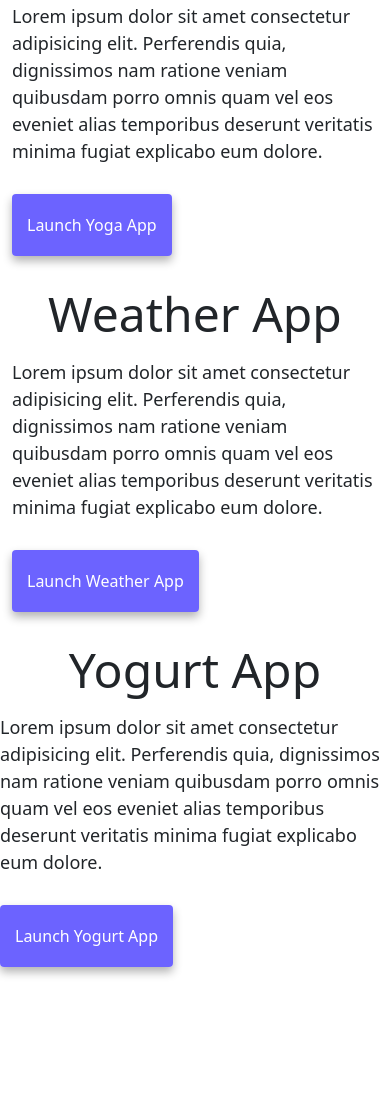
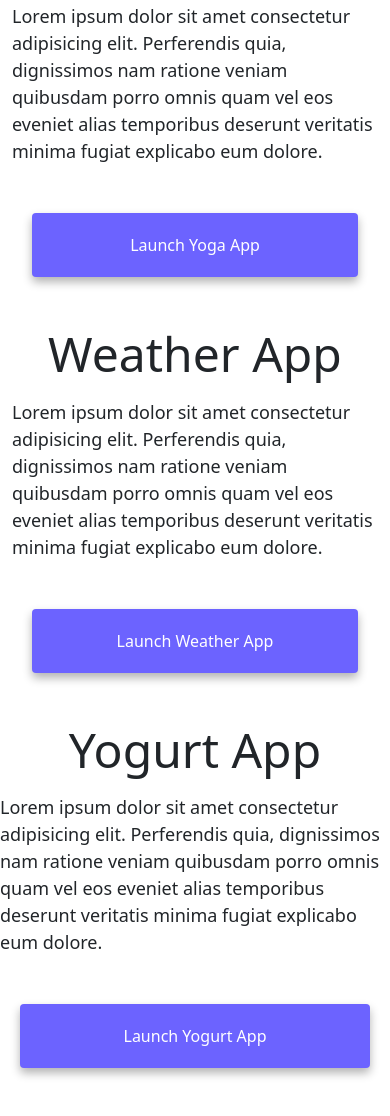
Before and after one commit to teaArchivist/advanced-tools-homework, a plain HTML site: page index.html in a window 390 px wide. Shown: the part 670-1786 px from the top of the page. Before the commit the page ends 1678 px from the top, so only its background shows below. Drawn offline with nearby package versions, Linux system fonts and the light colour scheme.

Commit message:
@media css

```diff
--- a/css/style.css
+++ b/css/style.css
@@ -114,3 +114,10 @@ p {
   margin-right: calc(var(--bs-gutter-x) / -2);
   margin-left: calc(var(--bs-gutter-x) / -2);
 }
+@media (max-width: 576px) {
+  .project-link {
+    display: block;
+    text-align: center;
+    margin: 0 20px;
+  }
+}
--- a/index.html
+++ b/index.html
@@ -3,6 +3,7 @@
   <head>
     <meta charset="UTF-8" />
     <meta http-equiv="X-UA-Compatible" content="IE=edge" />
+    <meta name="viewport" content="width=device-width, initial-scale=1.0" />
     <meta
       name="description"
       content="Portfolio and contact information for Alexandra Curran."
@@ -78,7 +79,7 @@
             explicabo eum dolore.
           </p>
           <div class="mt-5">
-            <a href="#" class="primary-link">Launch Yoga App</a>
+            <a href="#" class="primary-link project-link">Launch Yoga App</a>
           </div>
         </div>
       </div>
@@ -93,7 +94,7 @@
           </p>
 
           <div class="mb-5 mt-5">
-            <a href="#" class="primary-link">Launch Weather App</a>
+            <a href="#" class="primary-link project-link">Launch Weather App</a>
           </div>
         </div>
         <div class="col-md-6">
@@ -122,9 +123,7 @@
           explicabo eum dolore.
         </p>
         <div class="mt-5">
-          <a href="#" class="primary-link d-sm-none-center"
-            >Launch Yogurt App</a
-          >
+          <a href="#" class="primary-link project-link">Launch Yogurt App</a>
         </div>
       </div>
     </div>
```
Also changed, not shown: about.html (+1 -0 lines).
